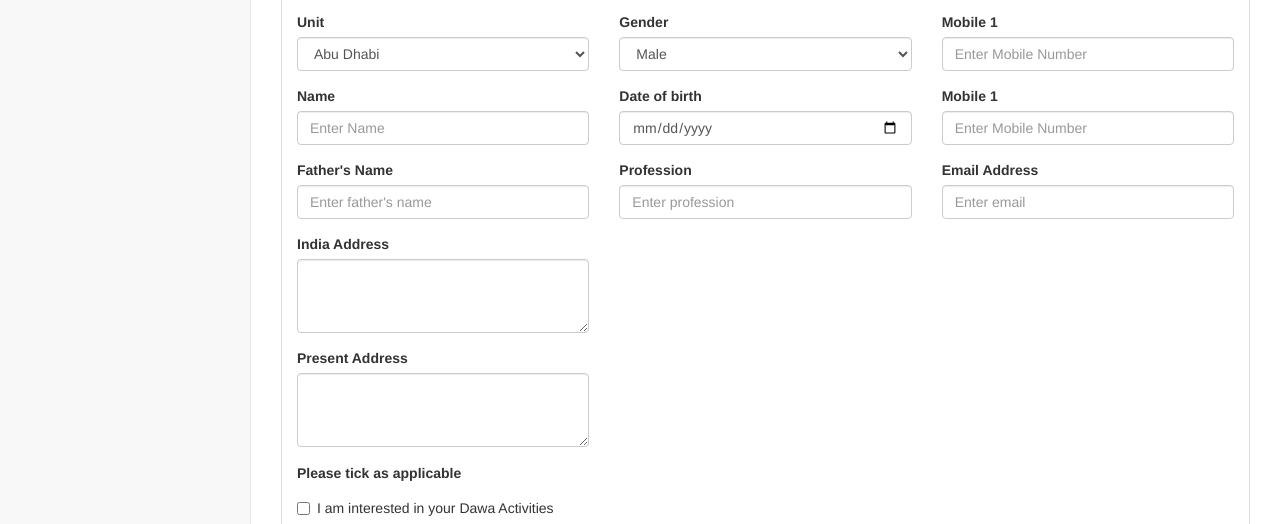
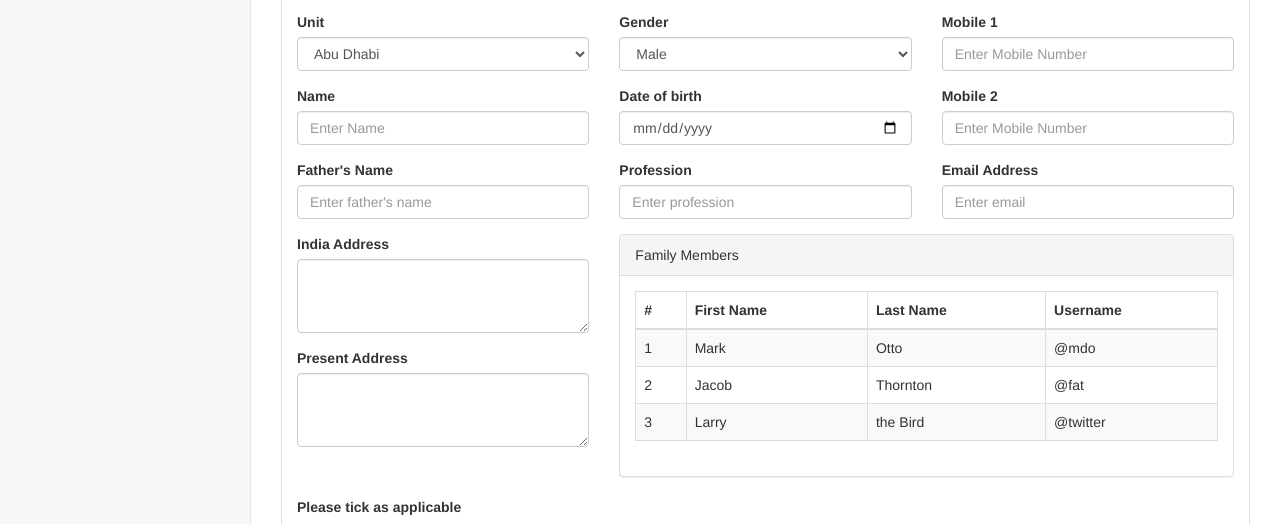
Before and after one commit to AlReem/wisdomuae, a website: page pages/forms.html in a window 1280 px wide. Shown: the part 206-730 px from the top of the page. Drawn offline with Linux system fonts and the light colour scheme.

Commit message:
Added Table

```diff
--- a/pages/forms.html
+++ b/pages/forms.html
@@ -122,7 +122,7 @@
                                           <input class="form-control" placeholder="Enter Mobile Number">
                                       </div>
                                       <div class="form-group">
-                                          <label>Mobile 1</label>
+                                          <label>Mobile 2</label>
                                           <input class="form-control" placeholder="Enter Mobile Number">
                                       </div>
                                       <div class="form-group">
@@ -146,10 +146,52 @@
                                       </div>
                                     </form>
                                 </div>
+                                <div class="col-lg-8">
+                                  <div class="panel panel-default">
+                                    <div class="panel-heading">
+                                        Family Members
+                                    </div>
+                                    <!-- /.panel-heading -->
+                                    <div class="panel-body">
+                                        <div class="table-responsive">
+                                            <table class="table table-striped table-bordered table-hover">
+                                                <thead>
+                                                    <tr>
+                                                        <th>#</th>
+                                                        <th>First Name</th>
+                                                        <th>Last Name</th>
+                                                        <th>Username</th>
+                                                    </tr>
+                                                </thead>
+                                                <tbody>
+                                                    <tr>
+                                                        <td>1</td>
+                                                        <td>Mark</td>
+                                                        <td>Otto</td>
+                                                        <td>@mdo</td>
+                                                    </tr>
+                                                    <tr>
+                                                        <td>2</td>
+                                                        <td>Jacob</td>
+                                                        <td>Thornton</td>
+                                                        <td>@fat</td>
+                                                    </tr>
+                                                    <tr>
+                                                        <td>3</td>
+                                                        <td>Larry</td>
+                                                        <td>the Bird</td>
+                                                        <td>@twitter</td>
+                                                    </tr>
+                                                </tbody>
+                                            </table>
+                                        </div>
+                                        <!-- /.table-responsive -->
+                                    </div>
+                                    <!-- /.panel-body -->
+                                </div>
+                            </div>
                             </div>
                             <div class="row">
-                                <div class="col-lg-8">
-                                </div>
                             </div>
                             <!-- /.row (nested) -->
                             <div class="row">
@@ -200,10 +242,10 @@
                                         </div>
                                     </form>
                                 </div>
+
                             </div>
                             <div class="row">
-                                <div class="col-lg-8">
-                                </div>
+                              </div>
                             </div>
                         </div>
                         <!-- /.panel-body -->
```
